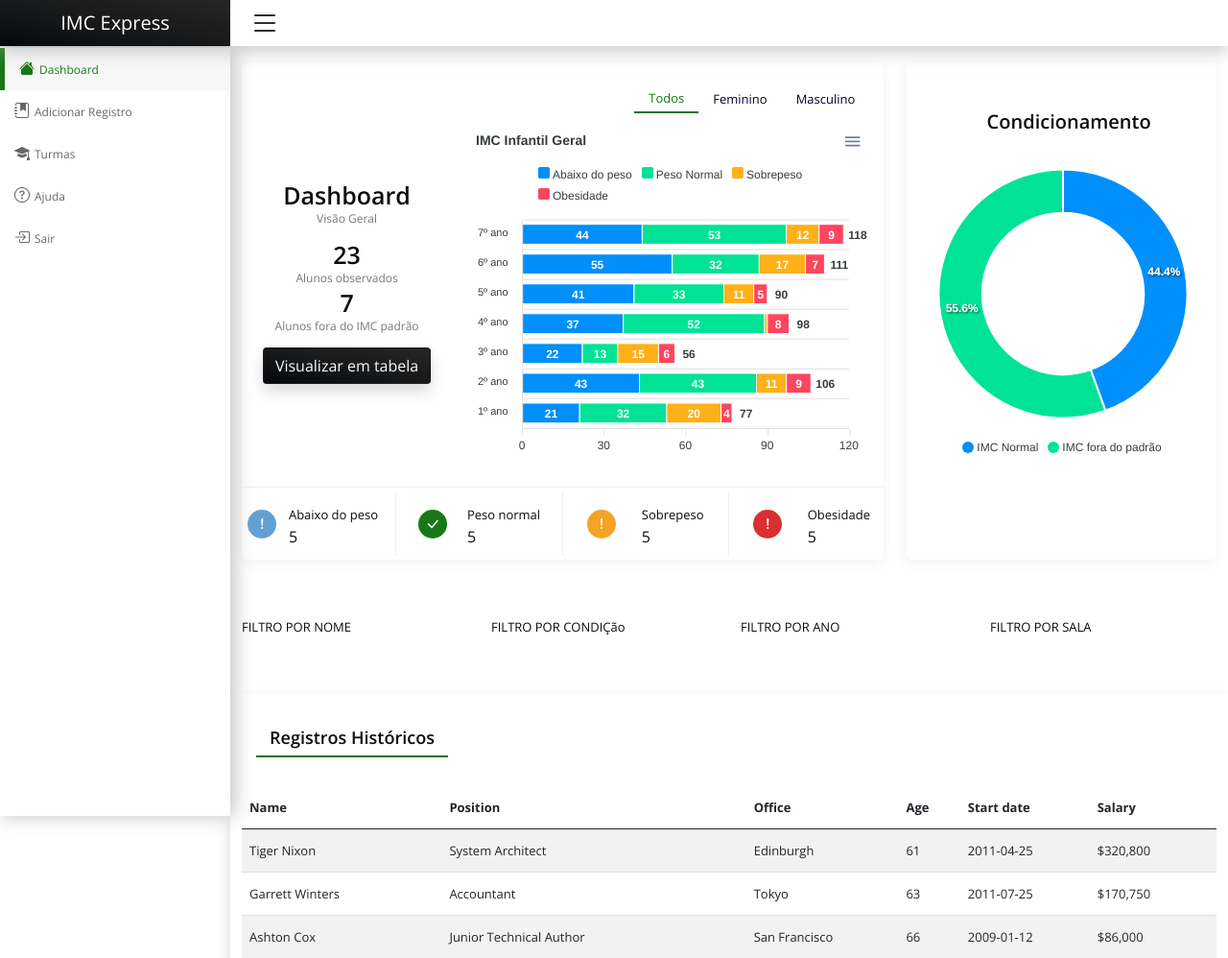
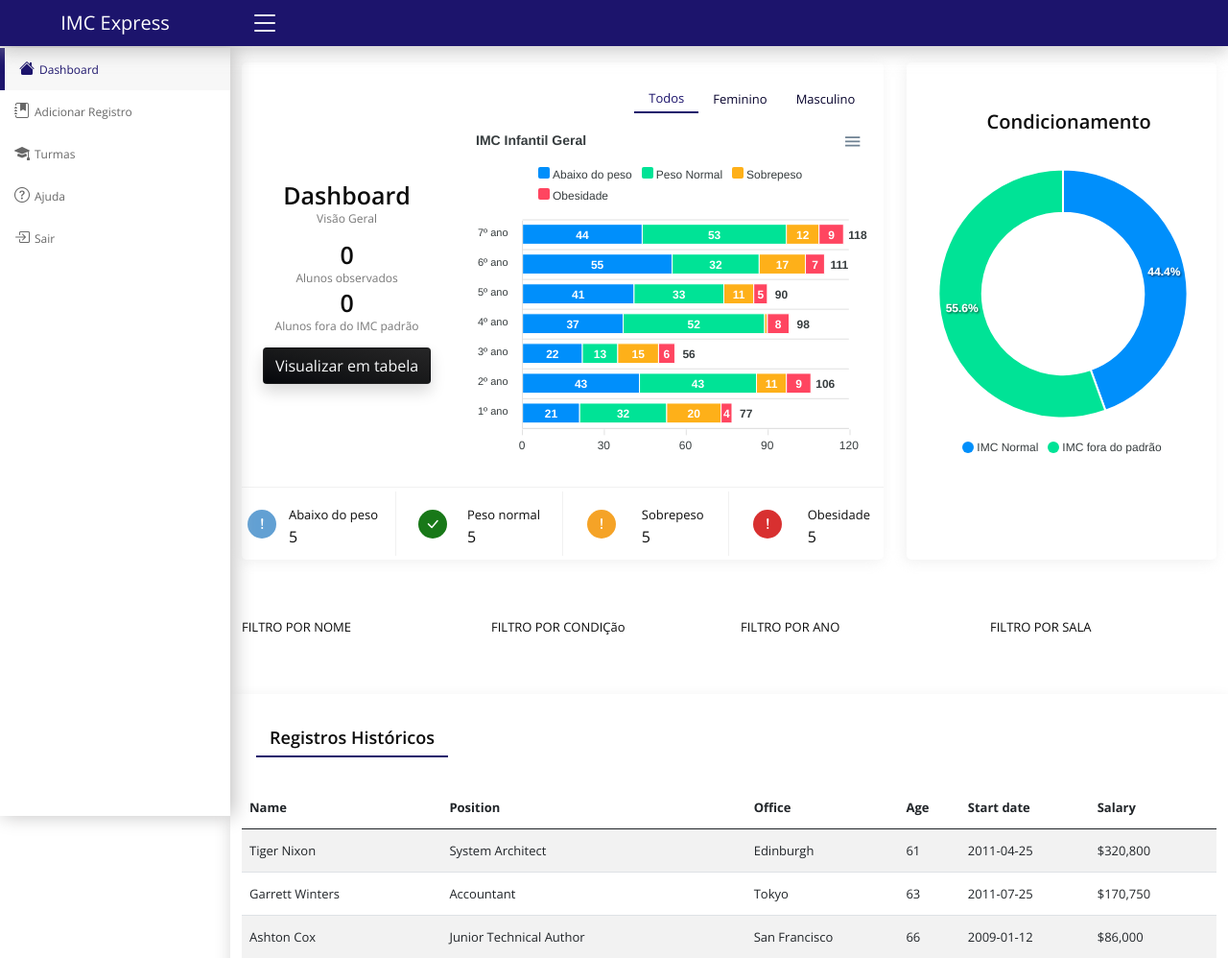
Before and after one commit to marianefreitas/IMC, a Django app: page /dashboard in a window 1280 px wide. Shown: the top 998 px of the page at 96% size. Run offline with Django 5.2, Linux system fonts and the light colour scheme; the visitor is signed in with stand-in values (Sample User, id 1); data that the repository does not hold is empty; some libraries are stand-ins or nearby versions; some web fonts are replaced.

Commit message:
update dashboard dinamico

```diff
--- a/app/static/css/layets.css
+++ b/app/static/css/layets.css
@@ -4,7 +4,7 @@
     font-size: 20px;
     font-weight: 500;
     padding: 10px 0;
-    background: var(--main-grident);
+    background: var(--main-color);
     color: var(--white-color);
 
 }
@@ -23,7 +23,7 @@ header.header{
 }
 
 .header-container{
-    background: #FFF;
+    background: var(--main-color);
     box-shadow: -1px 4px 20px 1px #f1f1f185;
 }
 
@@ -61,7 +61,7 @@ nav.animated{
 .left-menu::-webkit-scrollbar{
     width: 6px;
     border-radius: 5px ;
-    background: var(--main-grident);
+    background: var(--main-color);
 }
 
 
--- a/app/static/css/sass.css
+++ b/app/static/css/sass.css
@@ -8,7 +8,7 @@
 :root{
     /* ======== CORES ======== */
     --header-height:3rem;
-    --main-color:#187818;
+    --main-color:rgb(28,20,108);
     --second-color:rgb(7,3,45);
     --main-grident:linear-gradient(to right top, #05070b, #101114, #18191a, #1f1f20, #262627);
     --dark-bg: #383848;
--- a/app/static/css/style.css
+++ b/app/static/css/style.css
@@ -1039,7 +1039,7 @@ a:focus {
 }
 
 .normal-weight{
-  background: var(--main-color);
+  background: #187818;
 }
 
 .over-weight{
--- a/app/templates/base-index.html
+++ b/app/templates/base-index.html
@@ -22,6 +22,58 @@
 <body>
 
     <main>
+        <div class="main-wrapper">
+            <!-- --NAVBAR-- -->
+            <div class="header-container fixed-top">
+                <header  class="header navbar navbar-expand-sm expand-header shadow p-0">
+                    <div class="header-left d-flex ">
+                        <div class="logo">
+                            IMC Express
+                        </div>
+                        <a href="#" class="sidebarCollapse text-light fs-2" id="toggleSidebar" data-placement="bottom">
+                            <span class="bi bi-list"></span>
+                        </a>
+                    </div>
+
+                </header>
+            </div>
+            <!-- --NAVBAR-- -->
+
+            <!-- --SIDEBAR-- -->
+            <div class="left-menu">
+                <div class="menubar-content">
+                    <nav class="animated bounceInDown">
+                        <ul id="sidebar">
+                            <li class="active">
+                                <a href="#"><i class="bi bi-house-fill"></i>Dashboard</a>
+                            </li>
+
+                            <li>
+                                <a href="#"><i class="bi bi-journal-bookmark-fill"></i>Adicionar Registro</a>
+                            </li>
+
+                            <li>
+                                <a href="#"><i class="bi bi-mortarboard-fill"></i>Turmas</a>
+                            </li>
+
+                            <li>
+                                <a href="#"><i class="bi bi-question-circle"></i>Ajuda</a>
+                            </li>
+
+                            <li>
+                                <a href="#"><i class="bi bi-box-arrow-in-right"></i>Sair</a>
+                            </li>
+
+
+
+
+
+                        </ul>
+                    </nav>
+                </div>
+            </div>
+
+            <!-- --SIDEBAR-- -->
         {% block 'conteudo' %} {%endblock%}
     </main>
 
--- a/app/templates/dashboard.html
+++ b/app/templates/dashboard.html
@@ -5,58 +5,6 @@
 {% block title %}Login {% endblock %}
 
 {% block 'conteudo' %}
-<div class="main-wrapper">
-    <!-- --NAVBAR-- -->
-    <div class="header-container fixed-top">
-        <header class="header navbar navbar-expand-sm expand-header shadow p-0">
-            <div class="header-left d-flex ">
-                <div class="logo">
-                    IMC Express
-                </div>
-                <a href="#" class="sidebarCollapse text-dark fs-2" id="toggleSidebar" data-placement="bottom">
-                    <span class="bi bi-list"></span>
-                </a>
-            </div>
-
-        </header>
-    </div>
-    <!-- --NAVBAR-- -->
-
-    <!-- --SIDEBAR-- -->
-    <div class="left-menu">
-        <div class="menubar-content">
-            <nav class="animated bounceInDown">
-                <ul id="sidebar">
-                    <li class="active">
-                        <a href="#"><i class="bi bi-house-fill"></i>Dashboard</a>
-                    </li>
-
-                    <li>
-                        <a href="#"><i class="bi bi-journal-bookmark-fill"></i>Adicionar Registro</a>
-                    </li>
-
-                    <li>
-                        <a href="#"><i class="bi bi-mortarboard-fill"></i>Turmas</a>
-                    </li>
-
-                    <li>
-                        <a href="#"><i class="bi bi-question-circle"></i>Ajuda</a>
-                    </li>
-
-                    <li>
-                        <a href="#"><i class="bi bi-box-arrow-in-right"></i>Sair</a>
-                    </li>
-
-
-
-
-
-                </ul>
-            </nav>
-        </div>
-    </div>
-
-    <!-- --SIDEBAR-- -->
 
     <div class="content-wrapper">
         <section class="dashboard-top-sec">
@@ -70,12 +18,12 @@
                                         <h5>Dashboard</h5>
                                         <p>Visão Geral</p>
                                         <div class="students">
-                                            <h2>23</h2>
+                                            <h2>{{total}}</h2>
                                             <p>Alunos observados</p>
-                                            <h2>7</h2>
+                                            <h2>{{imc_outlier}}</h2>
                                             <p>Alunos fora do IMC padrão</p>
                                         </div>
-                                        <a href="#" class="btn main-gradient text-light shadow"> Visualizar em tabela</a>
+                                        <a href="{% url 'graficoImcGeral'%}" class="btn main-gradient text-light shadow"> Visualizar em tabela</a>
                                     </div>
                                 </div>
 
--- a/app/urls.py
+++ b/app/urls.py
@@ -7,4 +7,5 @@ urlpatterns = [
     path('login', views.login_user, name='login'),
     path('logout', views.logout_user, name='logout'),
     path('dashboard', views.dashboard, name='dashboard'),
+    path('graficoImcGeral', views.graficoImcGeral, name='graficoImcGeral'),
 ]
--- a/app/views.py
+++ b/app/views.py
@@ -1,6 +1,9 @@
 from django.shortcuts import render, redirect
 from django.contrib.auth import authenticate, login, logout
 from django.contrib import messages
+from .models import HistoricoMedicoes, Categoria, Aluno, Turma
+from django.db.models import Count, Q
+from django.http import JsonResponse
 
 
 def login_user(request):
@@ -14,7 +17,7 @@ def login_user(request):
 
         if user is not None:
             login(request, user)
-            return render(request, 'dashboard.html', {})
+            return redirect('/dashboard')
         else:
             messages.warning(request, ('Usuário não encontrado!'))
             return render(request, 'login.html', {})
@@ -22,7 +25,7 @@ def login_user(request):
 
 def logout_user(request):
     logout(request)
-    # messages.success(request, ("Você foi desloado com sucesso"))
+    # messages.success(request, ("Você foi deslogado com sucesso"))
     return redirect('home')
 
 
@@ -32,7 +35,36 @@ def home(request):
 
 def dashboard(request):
     if request.user.is_authenticated:
-        return render(request, 'dashboard.html', {})
+        historico = HistoricoMedicoes.objects.all()
+        total = historico.count()
+        imc_outlier = HistoricoMedicoes.objects.select_related("categoria").filter(~Q(categoria = 2)).count()
+        imc_padrao = HistoricoMedicoes.objects.select_related("categoria").filter(categoria =2).count()
+
+        print(imc_outlier)
+        print(imc_padrao)
+        return render(request, 'dashboard.html', {'historico':historico,'total':total,'imc_padrao':imc_padrao,'imc_outlier':imc_outlier})
     else:
         messages.warning(request, ('Faça seu login!'))
-        return render(request, 'login.html', {})
+        return render(request, 'dashboard.html', {})
+
+
+def graficoImcGeral(request):
+    if request.user.is_authenticated:
+        primeiro = HistoricoMedicoes.objects.select_related("categoria","id_aluno","id_aluno__turmaAtual").filter(id_aluno__turmaAtual__codigoTurma__startswith='1').annotate(dcount=Count('categoria__categoria_nome')).order_by('categoria__categoria_nome')
+
+        #.values('id_aluno__turmaAtual__descricao')
+        # primeiro = primeiro.select_related("turmaAtual").all()
+        # for p in HistoricoMedicoes.objects.raw("""SELECT COUNT(categoria_nome) FROM app_historicomedicoes
+        #                                        INNER JOIN app_categoria  ON app_categoria.id = app_historicomedicoes.categoria_id
+        #                                        INNER JOIN app_aluno  ON app_aluno.id = app_historicomedicoes.id_aluno_id
+        #                                        INNER JOIN app_turma  ON app_turma.id =app_aluno.turmaAtual_id
+        #                                        WHERE app_turma.codigoTurma LIKE '1%'
+        #                                        GROUP BY app_categoria.categoria_nome
+        #                                        ORDER BY app_categoria.id"""):
+        #     print(p)
+        print(primeiro)
+        data_json = {'teste':list(primeiro.values())}
+        return JsonResponse(data_json)
+    else:
+            messages.warning(request, ('Usuário não encontrado!'))
+            return render(request, 'login.html', {})
```
Also changed, not shown: IMC/settings.py (+20 -20 lines), app/admin.py (+9 -0 lines), app/models.py (+16 -0 lines), app/migrations/0003_myuser.py (added), app/migrations/0004_alter_myuser_table.py (added), app/migrations/0005_delete_myuser.py (added).
